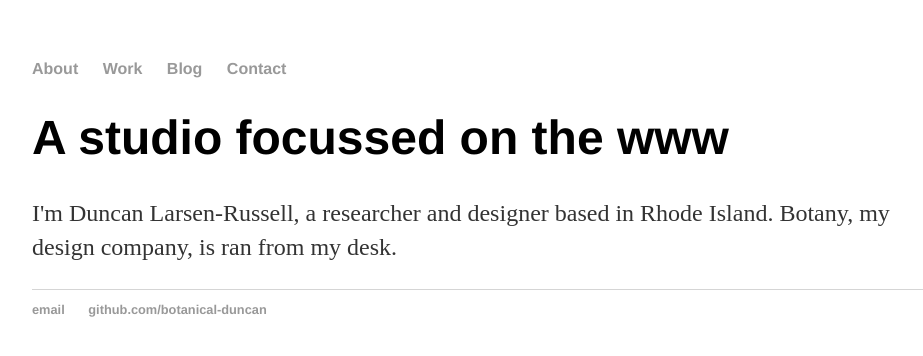
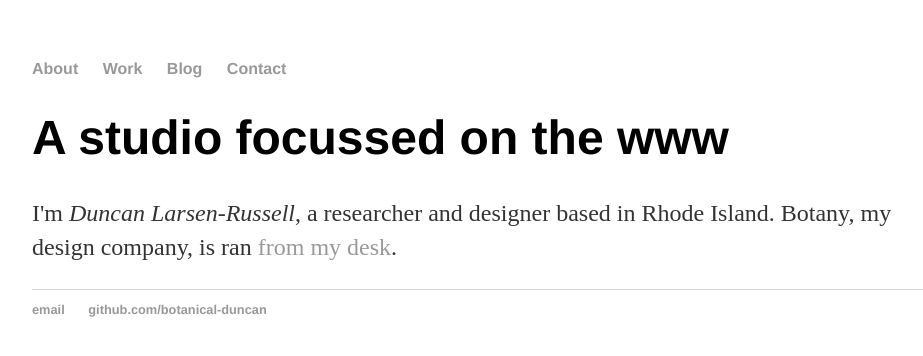
Before and after one commit to botanical-duncan/botanical-duncan.github.io, a Jekyll site: the page built from index.html, in a window 1280 px wide. Shown: the top 356 px of the page, without its empty margins (160-1083 px from the left). Built offline with Jekyll 4.4.1, drawn with Linux system fonts in a browser that asks for light colours.

Commit message:
Adding Jekyll front-matter
Also removed hardcoded header and footer.

```diff
--- a/index.html
+++ b/index.html
@@ -1,30 +1,8 @@
-<!DOCTYPE html>
-<html>
-	<head>
-		<title>Botany – A design company</title>
-		<!-- link to main stylesheet -->
-		<link rel="stylesheet" type="text/css" href="/css/main.css">
-	</head>
-	<body>
-		<nav>
-    		<ul>
-        		<li><a href="/">About</a></li>
-	        	<li><a href="/work">Work</a></li>
-        		<li><a href="/blog">Blog</a></li>
-        		<li><a href="/contact">Contact</a></li>
-    		</ul>
-		</nav>
-		<div class="container">
-    		<div class="blurb">
-        		<h1>A studio focussed on the www</h1>
-				<p>I'm Duncan Larsen-Russell, a researcher and designer based in Rhode Island. Botany, my design company, is ran from my desk.</p>
-    		</div><!-- /.blurb -->
-		</div><!-- /.container -->
-		<footer>
-    		<ul>
-        		<li><a href="mailto:duncan@botany.studio">email</a></li>
-        		<li><a href="https://github.com/botanical-duncan">github.com/botanical-duncan</a></li>
-			</ul>
-		</footer>
-	</body>
-</html>
+---
+layout: default
+title: A Botanical Company
+---
+<div class="blurb">
+	<h1>A studio focussed on the www</h1>
+	<p>I'm <em>Duncan Larsen-Russell</em>, a researcher and designer based in Rhode Island. Botany, my design company, is ran <a href="/work">from my desk</a>.</p>
+</div><!-- /.blurb -->
```
